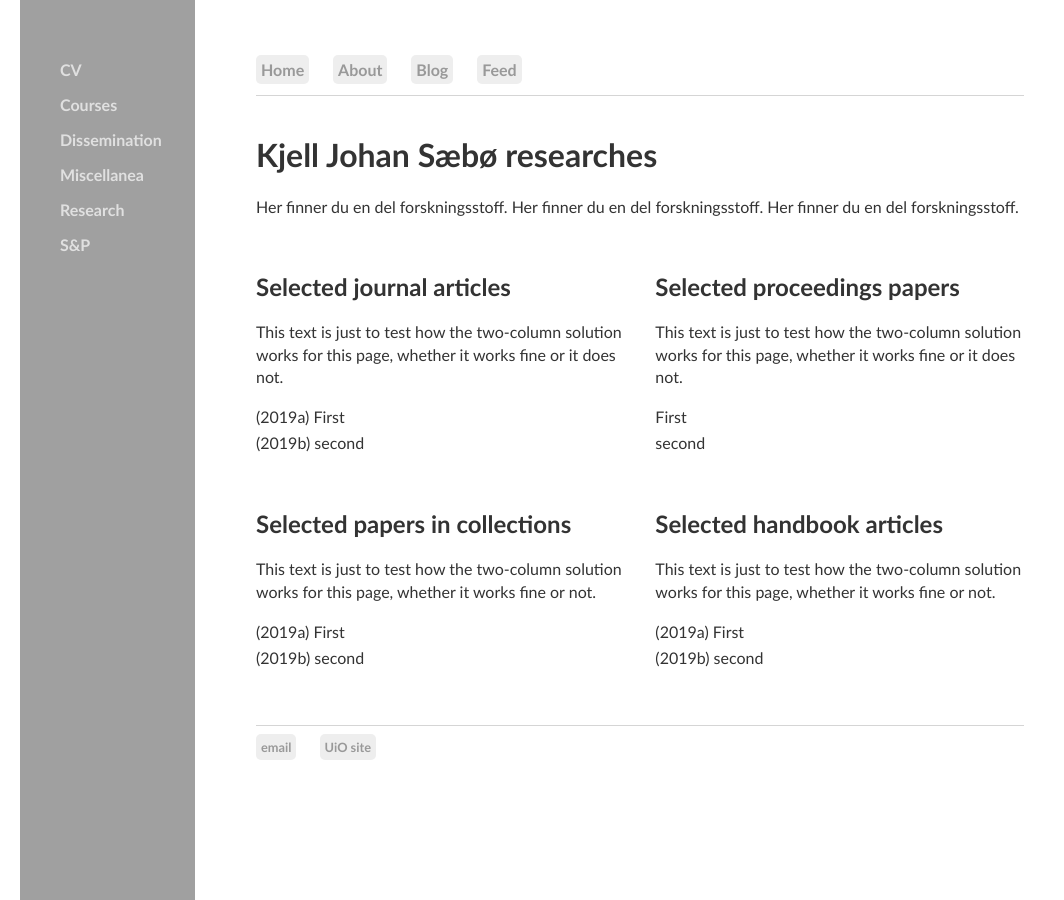
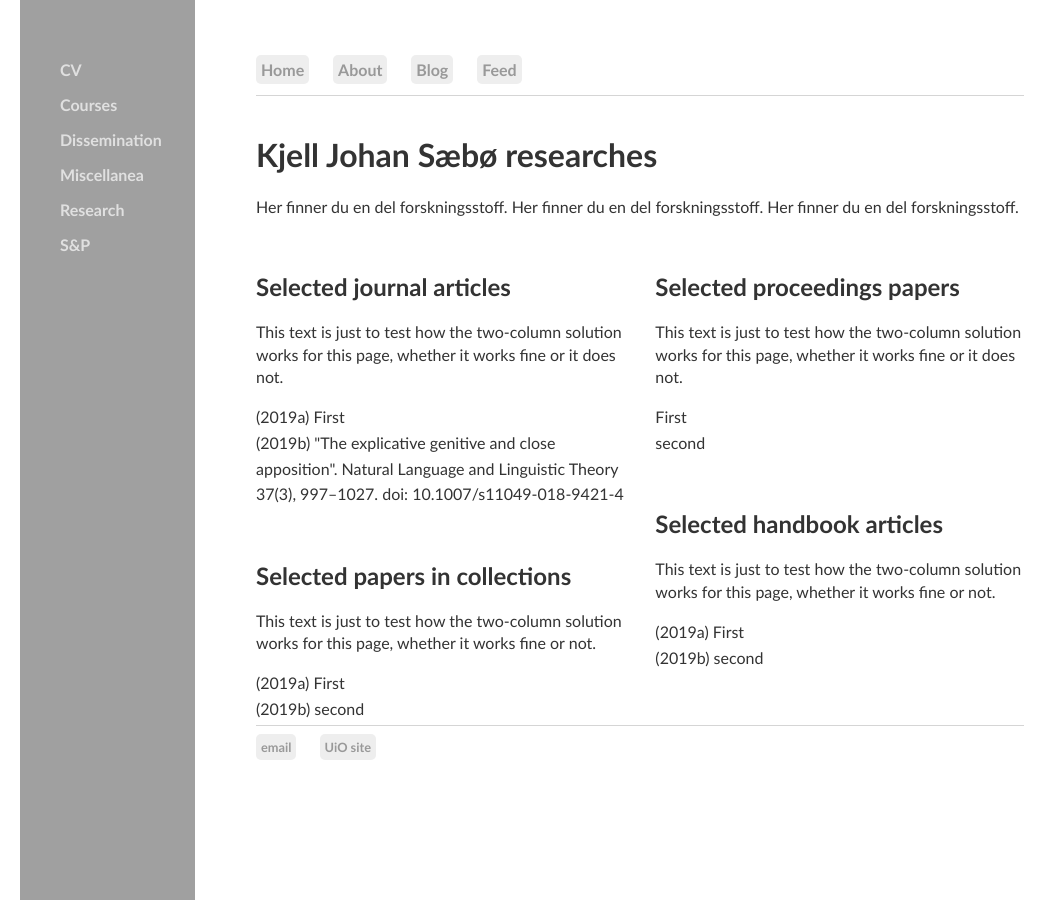
Before and after one commit to kjelljs/kjelljs.github.io, a Jekyll site: the page built from research/index.html, in a window 1280 px wide. Shown: the whole page, without its empty margins (0-1064 px from the left). Built offline with Jekyll 4.4.1, drawn with Linux system fonts in a browser that asks for light colours.

Commit message:
Update index.html

```diff
--- a/research/index.html
+++ b/research/index.html
@@ -20,7 +20,7 @@
 	    <p>This text is just to test how the two-column solution works for this page, whether it works fine or it does not.</p>
 	    <ul id="pubs"; style="padding-left:0;">
 		    <li>(2019a) First </li>
-		    <li>(2019b) second </li>
+		    <li>(2019b) "The explicative genitive and close apposition". Natural Language and Linguistic Theory 37(3), 997–1027. doi: 10.1007/s11049-018-9421-4 </li>
     </ul>
 </br>
     <h2>Selected papers in collections</h2>
```
